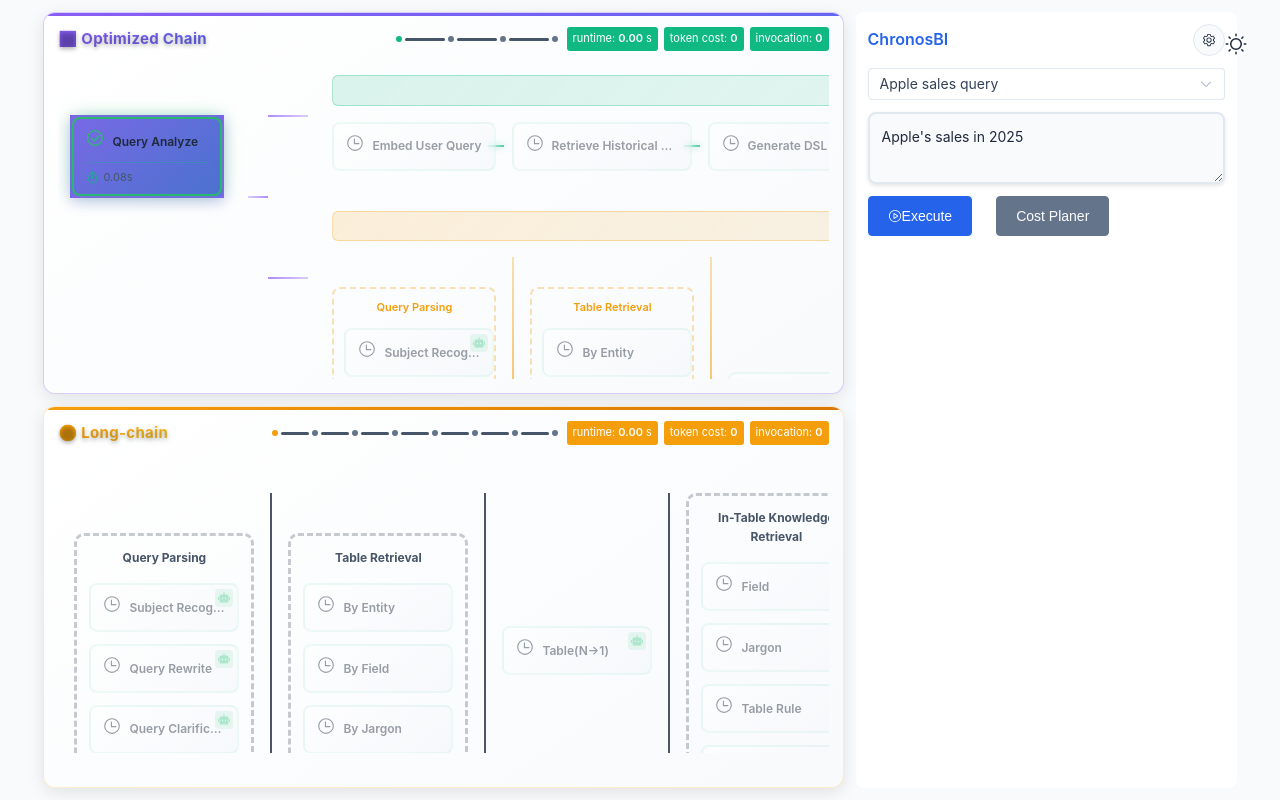
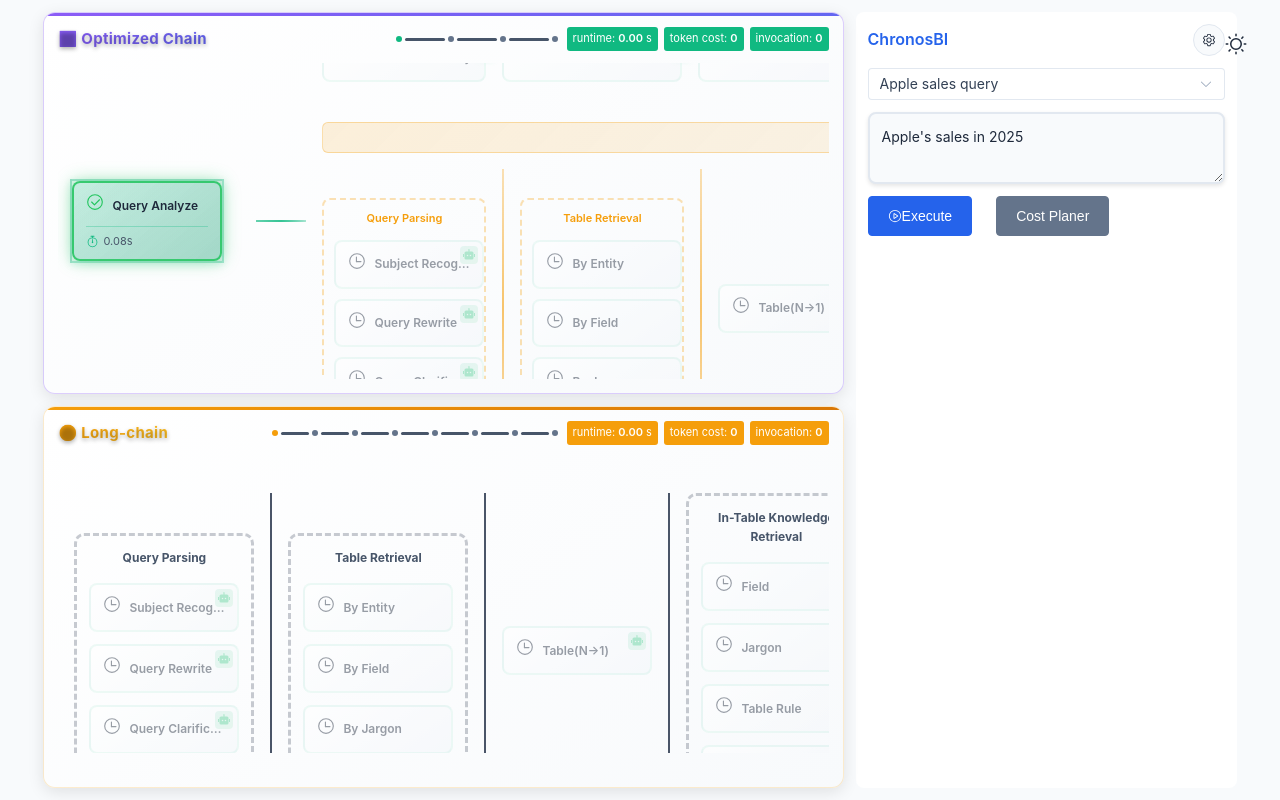
Before and after one commit to IvesCheung/cacoBI, a Vue app: page / in a window 1280 px wide. Built offline with nearby package versions, Linux system fonts and the light colour scheme.

Commit message:
analyze node adjust

```diff
--- a/src/components/OptimizedChainFlow.vue
+++ b/src/components/OptimizedChainFlow.vue
@@ -1,25 +1,20 @@
 <template>
   <div class="optimized-chain-flow-container">
     <div class="optimized-chain-flow">
-      <!-- Query Analyze Node -->
-      <div class="flow-column analyze-column">
+      <!-- Left side: Query Analyze Node -->
+      <div class="analyze-section">
         <ChainNode
           :node="analyzeNode"
           class="analyze-node"
         />
       </div>
 
-      <!-- Branch Arrow -->
-      <div class="branch-arrow">
-        <div class="arrow-line-horizontal"></div>
-        <div class="arrow-split">
-          <div class="arrow-branch arrow-short">
-            <div class="arrow-line-vertical"></div>
-          </div>
-          <div class="arrow-branch arrow-long">
-            <div class="arrow-line-vertical"></div>
-          </div>
-        </div>
+      <!-- Right side: Two parallel chains with branch arrows -->
+      <div class="chains-section">
+        <!-- Branch connection lines -->
+        <div class="branch-connections">
+          <div class="connection-line connection-to-short"></div>
+          <div class="connection-line connection-to-long"></div>
         </div>
 
         <!-- Two parallel chains -->
@@ -155,6 +150,7 @@
         </div>
       </div>
     </div>
+  </div>
 </template>
 
 <script setup>
@@ -276,64 +272,70 @@ const mapLongStepToNode = (step) => {
 
 .optimized-chain-flow {
   display: flex;
-  align-items: flex-start;
-  gap: 24px;
+  align-items: center;
+  gap: 32px;
   min-width: fit-content;
   height: 100%;
 }
 
-/* Query Analyze Node */
-.analyze-column {
+/* Left side: Query Analyze Section */
+.analyze-section {
   display: flex;
   align-items: center;
-  padding-top: 40px;
+  justify-content: center;
+  flex-shrink: 0;
 }
 
 .analyze-node {
-  background: linear-gradient(135deg, #8b5cf6 0%, #6366f1 100%);
-  border: 2px solid rgba(139, 92, 246, 0.5);
-  box-shadow: 0 4px 12px rgba(139, 92, 246, 0.3);
+  background: linear-gradient(135deg, rgba(16, 185, 129, 0.1) 0%, rgba(5, 150, 105, 0.15) 100%);
+  border: 2px solid rgba(16, 185, 129, 0.3);
+  box-shadow: 0 2px 8px rgba(16, 185, 129, 0.15);
+  transition: all 0.3s ease;
 }
 
-/* Branch Arrow */
-.branch-arrow {
+.analyze-node:hover {
+  background: linear-gradient(135deg, rgba(16, 185, 129, 0.15) 0%, rgba(5, 150, 105, 0.2) 100%);
+  border-color: rgba(16, 185, 129, 0.4);
+  box-shadow: 0 4px 12px rgba(16, 185, 129, 0.25);
+}
+
+/* Right side: Chains Section */
+.chains-section {
   display: flex;
   align-items: center;
-  position: relative;
-  padding-top: 40px;
-}
-
-.arrow-line-horizontal {
-  width: 20px;
-  height: 2px;
-  background: linear-gradient(90deg, rgba(139, 92, 246, 0.3) 0%, rgba(139, 92, 246, 0.7) 100%);
-}
-
-.arrow-split {
-  display: flex;
-  flex-direction: column;
-  gap: 0;
+  gap: 16px;
+  flex: 1;
+  min-width: 0;
   position: relative;
 }
 
-.arrow-branch {
+/* Branch Connection Lines */
+.branch-connections {
+  position: relative;
+  width: 50px;
+  height: 100%;
+  flex-shrink: 0;
   display: flex;
   align-items: center;
-  position: relative;
+  justify-content: center;
 }
 
-.arrow-short {
-  padding-bottom: 80px;
+.connection-line {
+  position: absolute;
+  background: linear-gradient(90deg, rgba(16, 185, 129, 0.4) 0%, rgba(16, 185, 129, 0.6) 50%, rgba(16, 185, 129, 0.2) 100%);
+  height: 2px;
+  left: 0;
+  right: 0;
 }
 
-.arrow-long {
-  padding-top: 80px;
+.connection-to-short {
+  top: 25%;
+  transform: translateY(-50%);
 }
 
-.arrow-line-vertical {
-  width: 40px;
-  height: 2px;
-  background: linear-gradient(90deg, rgba(139, 92, 246, 0.7) 0%, rgba(139, 92, 246, 0.3) 100%);
+.connection-to-long {
+  top: 75%;
+  transform: translateY(-50%);
 }
 
 /* Parallel Chains Container */
@@ -401,7 +403,7 @@ const mapLongStepToNode = (step) => {
 .flow-column {
   display: flex;
   flex-direction: column;
-  gap: 12px;
+  gap: 10px;
   align-items: center;
   justify-content: center;
   position: relative;
```
Lines whose indentation alone changed are shown as unchanged.
